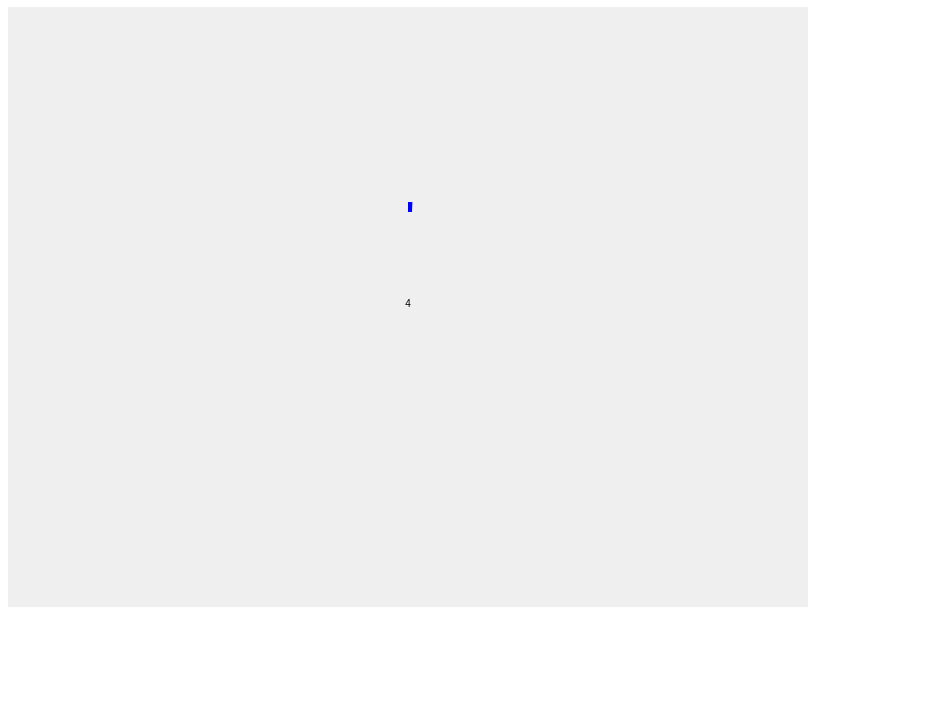
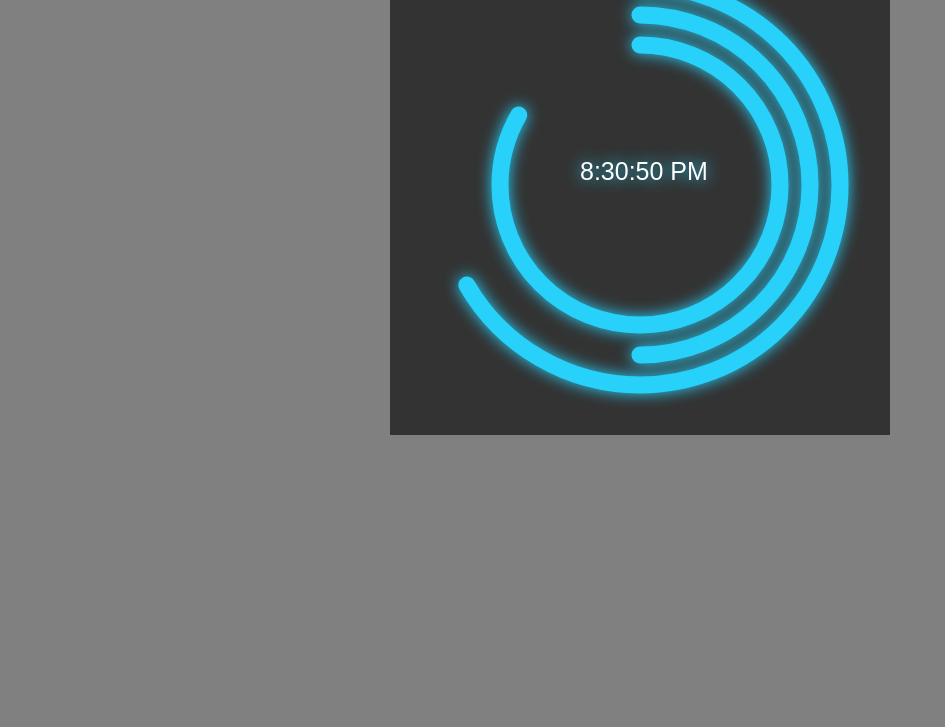
Before and after one commit to kunalgupta05/HTML5Canvas, a plain HTML site: page index.html in a window 1280 px wide. Shown: the part 73-800 px from the top of the page, without its empty margins (0-945 px from the left). Drawn offline with Linux system fonts and the light colour scheme.

Commit message:
Made a digital clock with canvas

```diff
--- a/canvas.js
+++ b/canvas.js
@@ -1,120 +1,52 @@
 window.onload = function () {
     var canvas = document.getElementById('myCanvas');
     var ctx = canvas.getContext('2d');
+    ctx.strokeStyle="#28d1fa";
+    ctx.lineWidth=17;
+    ctx.lineCap='round';
+    ctx.shadowBlur=15;
+    ctx.shadowColor="#28d1fa";
 
 
-    // Making the stroke around the circle with animation and delay
-    // For smoth animation http://jsfiddle.net/loktar/uhVj6/4/
-    var count=0;
-    ctx.beginPath();
-    ctx.strokeStyle="blue";
-    ctx.arc(canvas.width/2,canvas.height/2,80,0,2*Math.PI,false);
-    ctx.textAlign="center";
-    ctx.stroke();
-    ctx.closePath();
-
-    var ch=canvas.height;
-    var cw=canvas.width;
-    var radius=100;
-    var currPercent=0;
-    var endPercent=100;
-    var circle=2*Math.PI;
-    var quart=Math.PI/2;
-    var diff;
-    var start;
-    ctx.lineWidth=10;
-    ctx.strokeStyle="blue";
-
-    function loadCircle(){
-        diff=(currPercent/600)*circle;
-        ctx.clearRect(0,0,ch,cw);
-        ctx.beginPath();
-        ctx.arc(cw/2,ch/2,radius,-quart,diff-quart,false);
-        ctx.fillText(count.toString(),canvas.width/2,canvas.height/2,canvas.width);
-        ctx.stroke();
-        if(currPercent>=600){
-            console.log("sdfds");
-            clearTimeout(delayedAnimation);
-        }
-        currPercent++;
-        count++;
+    function degToRad(degree) {
+        var factor = Math.PI / 180;
+        return degree * factor;
     }
 
-    var delayedAnimation=setInterval(function(){
-        loadCircle();
-    },1000);
+    function renderTime() {
+        var now = new Date();
+        var time = now.toLocaleTimeString();
+        var hours = now.getHours();
+        var minutes = now.getMinutes();
+        var seconds = now.getSeconds();
+        var milliSeconds = now.getMilliseconds();
+        var newSeconds=seconds+(milliSeconds/1000);
 
+        // Background
+        ctx.fillStyle="#333333";
+        ctx.fillRect(0,0,canvas.width,canvas.height);
 
+        // Hours
+        ctx.beginPath();
+        ctx.arc(canvas.width / 2, canvas.height / 2, 200, degToRad(270), degToRad(hours * 30 - 90));
+        ctx.stroke();
 
-    //Making a circle inside of a circle
+        // minutes
+        ctx.beginPath();
+        ctx.arc(canvas.width / 2, canvas.height / 2, 170, degToRad(270), degToRad(minutes * 6 - 90));
+        ctx.stroke();
 
-    //first circle
-    // ctx.beginPath();
-    // ctx.strokeStyle="blue";
-    // ctx.arc(300,300,125,0,2*Math.PI,false);
-    // ctx.stroke();
-    // ctx.closePath();
-    // //second circle inside the first one
-    // ctx.beginPath();
-    // ctx.lineWidth=10;
-    // ctx.strokeStyle="green";
-    // ctx.arc(300,300,100,0,2*Math.PI,false);
-    // ctx.stroke();
-    // ctx.fill();
-    // ctx.closePath();
+        // seconds
+        ctx.beginPath();
+        ctx.arc(canvas.width / 2, canvas.height / 2, 140, degToRad(270), degToRad(newSeconds * 6 - 90));
+        ctx.stroke();
 
-    // var scores=[100,90,80,70,60];
-    // var width=50;
-    // var currX=50;
-    // var base=200;
-    // var startX=0;
-    // var startY=0;
+        // time
+        ctx.font="25px Arial";
+        ctx.fillStyle="white";
+        //var textMetrics=ctx.measureText(time);
+        ctx.fillText(time,canvas.width/2-60,canvas.height/2-5);
 
-    // ctx.fillStyle='#000';
-
-    // for(var i=0;i<scores.length;i++){
-    //     ctx.fillStyle='#'+j+j+j;
-    //     var h=scores[i];
-    //     ctx.fillRect(currX,canvas.height-h,width,h);
-    //     var j=i+1;
-
-    //     //moveTo point
-    //     if(startX==0) startX=currX;
-    //     if(startY==0) startY=canvas.height-h-10;
-
-    //     ctx.beginPath();
-    //     ctx.strokeStyle='yellow';
-    //     ctx.lineWidth=5;
-    //     ctx.moveTo(startX,startY);
-    //     ctx.lineTo(currX,canvas.height-h-15);
-    //     ctx.stroke();
-    //     ctx.closePath();
-
-    //     startX=currX+10;
-    //     startY=canvas.height-h-15;
-
-    //     ctx.beginPath();
-    //     ctx.fillStyle="blue";
-    //     ctx.arc(currX+width/2,canvas.height-h-10,10,0,2*Math.PI,false);
-    //     ctx.fill();
-    //     ctx.closePath();
-
-    //     currX+=width+10;
-    // }
-
-    // ctx.strokeStyle="red";
-    // ctx.lineWidth=5;
-    // ctx.beginPath();
-
-    // ctx.moveTo(150,150);
-    // ctx.lineTo(90,400);
-    // ctx.lineTo(200,400);
-    // ctx.lineTo(150,150);
-    // ctx.closePath();
-    // ctx.stroke();
-
-    // ctx.fillStyle="yellow";
-    // ctx.fill();
-
-
-  }
+    }
+     setInterval(renderTime,40);
+}
--- a/index.html
+++ b/index.html
@@ -4,13 +4,25 @@
 <head>
 	<meta charset="UTF-8">
 	<title>HTML5 Canvas Demos</title>
+	<style>
+		html{
+			height:100vh;
+			width:100vw;
+		}
+		body{
+			background-color:grey;
+			display:flex;
+			align-items:center;
+			justify-content:center;
+		}
+
+	</style>
 </head>
 
 <body>
 
-	<h1>Simple Bar Chart</h1>
 
-	<canvas id="myCanvas" width="800" height="600" style="background-color:#efefef;"></canvas>
+	<canvas id="myCanvas" width="500" height="500"></canvas>
 
 
 	<!--Scripts-->
```
